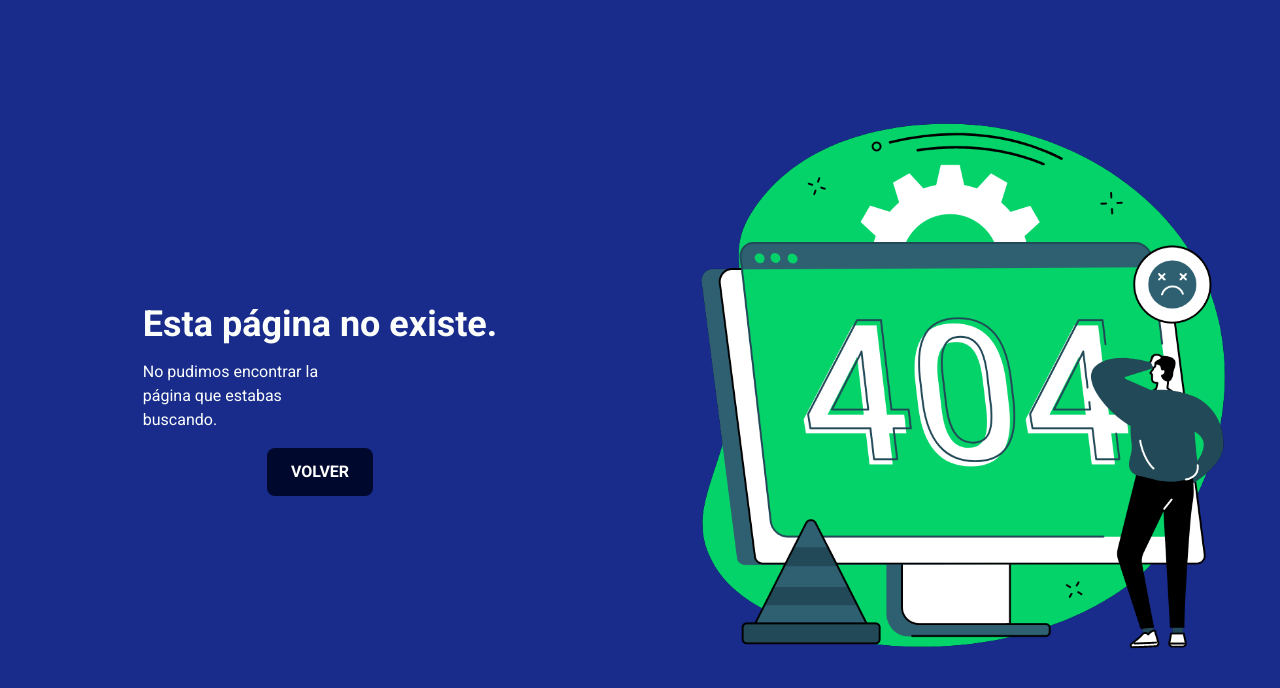
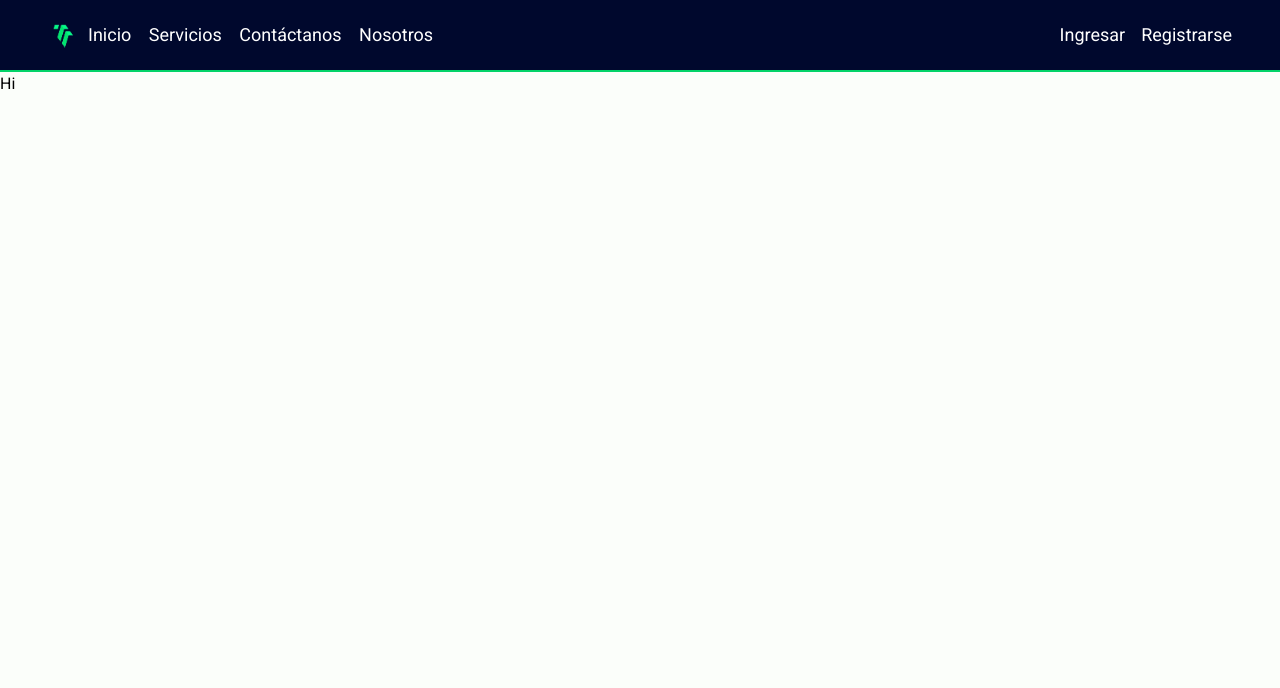
Before and after one commit to GustinDev/frontend-production-tes, a React (Vite) app in the folder frontend-teesa/: page /admin/stockproduct in a window 1280 px wide. Before the commit this address led to /error404. Shown: the top 688 px of the page. Built offline with nearby package versions, Linux system fonts and the light colour scheme.

Commit message:
New Route: Stock Products

```diff
--- a/frontend-teesa/src/App.jsx
+++ b/frontend-teesa/src/App.jsx
@@ -27,6 +27,7 @@ import Metrics from './Components/Dashboard/Metrics';
 import Users from './Components/Dashboard/Users';
 import FormUserData from './Components/Carrito/FormUserData';
 import Summary from './Components/Carrito/Summary';
+import StockProduct from './Components/Dashboard/StockProduct';
 
 function App() {
   const location = useLocation();
@@ -138,12 +139,16 @@ function App() {
           element={<CreateProducts />}
         />
         <Route
-          path='/admin/users'
-          element={<Users />}
+          path='/admin/stockproduct'
+          element={<StockProduct />}
         />
         <Route
           path='/admin/metrics'
           element={<Metrics />}
+        />
+        <Route
+          path='/admin/users'
+          element={<Users />}
         />
       </Routes>
       {!hideFooter && <Footer />}
--- /dev/null
+++ b/frontend-teesa/src/Components/Dashboard/StockProduct.jsx
@@ -0,0 +1,9 @@
+const StockProduct = () => {
+  return (
+    <div>
+      <h1>Hi</h1>
+    </div>
+  );
+};
+
+export default StockProduct;
```
